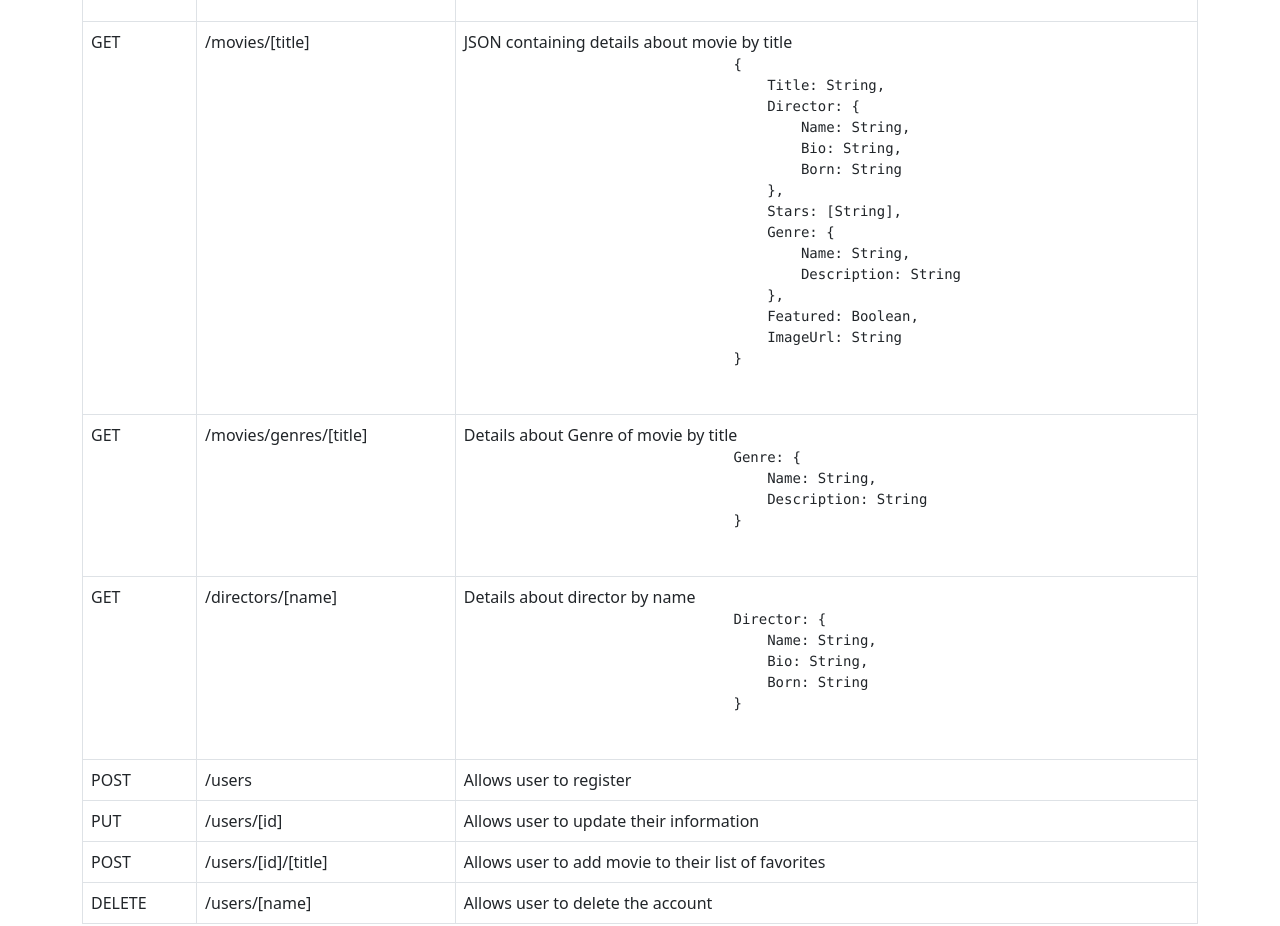
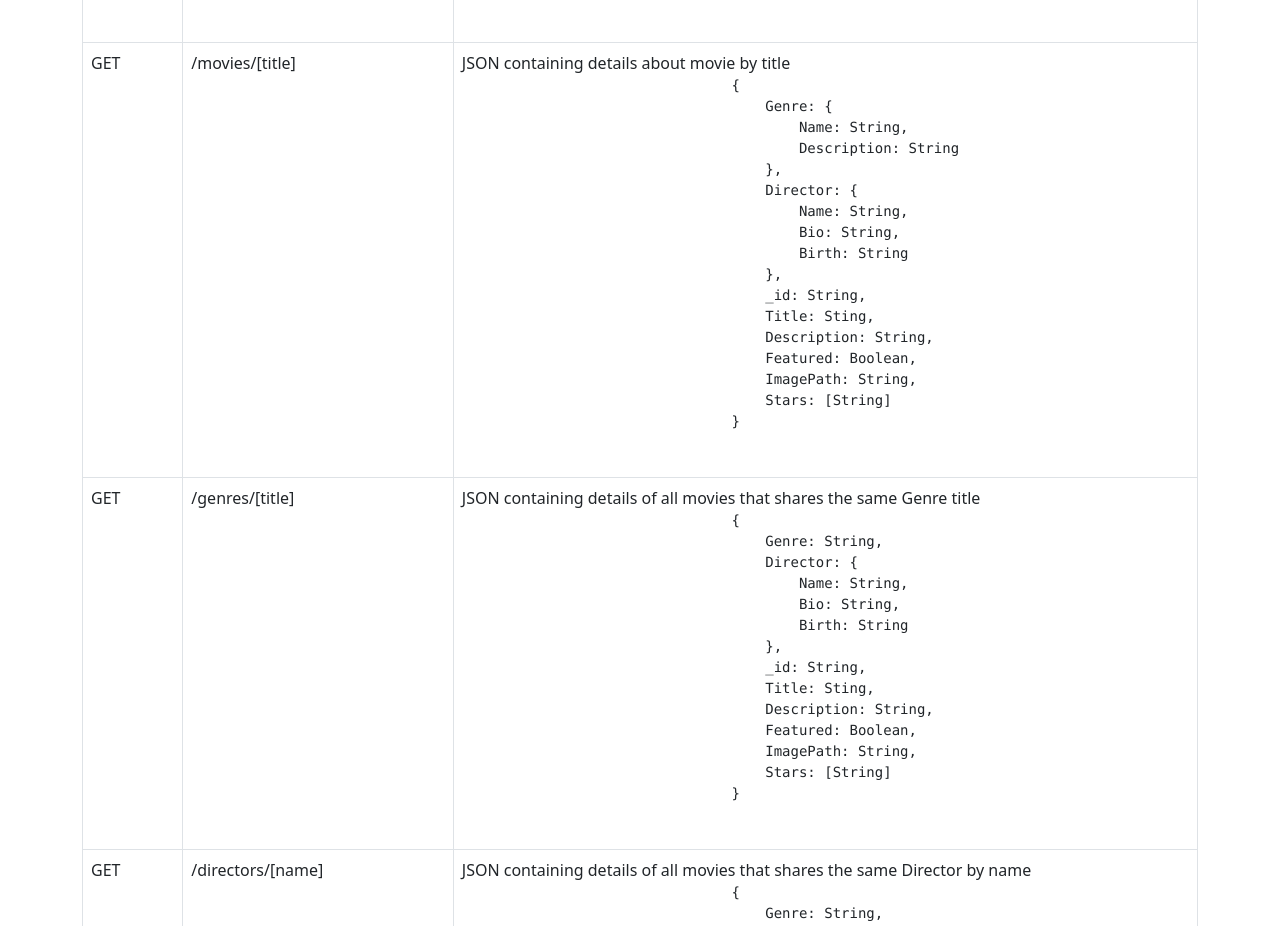
Before and after one commit to FoliFF/movieFix, a website: page movie_api/public/documentation.html in a window 1280 px wide. Shown: the part 662-1588 px from the top of the page. Drawn offline with nearby package versions, Linux system fonts and the light colour scheme.

Commit message:
Update documentation
Updated my documentation to match my current movie-api so it reflect the correct values.

```diff
--- a/movie_api/public/documentation.html
+++ b/movie_api/public/documentation.html
@@ -32,22 +32,23 @@
                         <td>GET</td>
                         <td>/movies</td>
                         <td>
-                            JSON Object with a list of all top movies
+                            JSON Object with a list of all movies in the database
                             <pre>
                                 {
-                                    Title: String,
-                                    Director: {
-                                        Name: String,
-                                        Bio: String,
-                                        Born: String
-                                    },
-                                    Stars: [String],
                                     Genre: {
                                         Name: String,
                                         Description: String
                                     },
+                                    Director: {
+                                        Name: String,
+                                        Bio: String,
+                                        Birth: String
+                                    },
+                                    Title: Sting,
+                                    Description: String,
                                     Featured: Boolean,
-                                    ImageUrl: String
+                                    ImagePath: String,
+                                    Stars: [String]
                                 }
                             </pre>
                         </td>
@@ -59,32 +60,44 @@
                             JSON containing details about movie by title
                             <pre>
                                 {
-                                    Title: String,
-                                    Director: {
-                                        Name: String,
-                                        Bio: String,
-                                        Born: String
-                                    },
-                                    Stars: [String],
                                     Genre: {
                                         Name: String,
                                         Description: String
                                     },
+                                    Director: {
+                                        Name: String,
+                                        Bio: String,
+                                        Birth: String
+                                    },
+                                    _id: String,
+                                    Title: Sting,
+                                    Description: String,
                                     Featured: Boolean,
-                                    ImageUrl: String
+                                    ImagePath: String,
+                                    Stars: [String]
                                 }
                             </pre>
                         </td>
                     </tr>
                     <tr>
                         <td>GET</td>
-                        <td>/movies/genres/[title]</td>
+                        <td>/genres/[title]</td>
                         <td>
-                            Details about Genre of movie by title
+                            JSON containing details of all movies that shares the same Genre title
                             <pre>
-                                Genre: {
-                                    Name: String,
-                                    Description: String
+                                {
+                                    Genre: String,
+                                    Director: {
+                                        Name: String,
+                                        Bio: String,
+                                        Birth: String
+                                    },
+                                    _id: String,
+                                    Title: Sting,
+                                    Description: String,
+                                    Featured: Boolean,
+                                    ImagePath: String,
+                                    Stars: [String]
                                 }
                             </pre>
                         </td>
@@ -94,29 +107,57 @@
                         <td>GET</td>
                         <td>/directors/[name]</td>
                         <td>
-                            Details about director by name
+                            JSON containing details of all movies that shares the same Director by name
                             <pre>
-                                Director: {
-                                    Name: String,
-                                    Bio: String,
-                                    Born: String
+                                {
+                                    Genre: String,
+                                    Director: {
+                                        Name: String,
+                                        Bio: String,
+                                        Birth: String
+                                    },
+                                    _id: String,
+                                    Title: Sting,
+                                    Description: String,
+                                    Featured: Boolean,
+                                    ImagePath: String,
+                                    Stars: [String]
                                 }
                             </pre>
                         </td>
                     </tr>
                     <tr>
                         <td>POST</td>
-                        <td>/users</td>
-                        <td>Allows user to register</td>
+                        <td>/users/[name]</td>
+                        <td>Allows user to register
+                            <pre>
+                                {
+                                    Username: String,
+                                    Password: String,,
+                                    Email: String,,
+                                    Birthday: String,
+                                }
+                            </pre>
+                        </td>
+
                     </tr>
                     <tr>
                         <td>PUT</td>
-                        <td>/users/[id]</td>
-                        <td>Allows user to update their information</td>
+                        <td>/users/[name]</td>
+                        <td>Allows user to update their information
+                            <pre>
+                                {
+                                    Username: String,
+                                    Password: String,,
+                                    Email: String,,
+                                    Birthday: String,
+                                }
+                            </pre>
+                        </td>
                     </tr>
                     <tr>
                         <td>POST</td>
-                        <td>/users/[id]/[title]</td>
+                        <td>/users/[name]/moives/[id]</td>
                         <td>Allows user to add movie to their list of favorites</td>
                     </tr>
                     <tr>
@@ -124,6 +165,11 @@
                         <td>/users/[name]</td>
                         <td>Allows user to delete the account</td>
                     </tr>
+                    <tr>
+                        <td>DELETE</td>
+                        <td>/users/[name]/moives/[id]</td>
+                        <td>Allows user to remove movie from their list of favorites</td>
+                    </tr>
                 </tbody>
             </table>
         </section>
```
